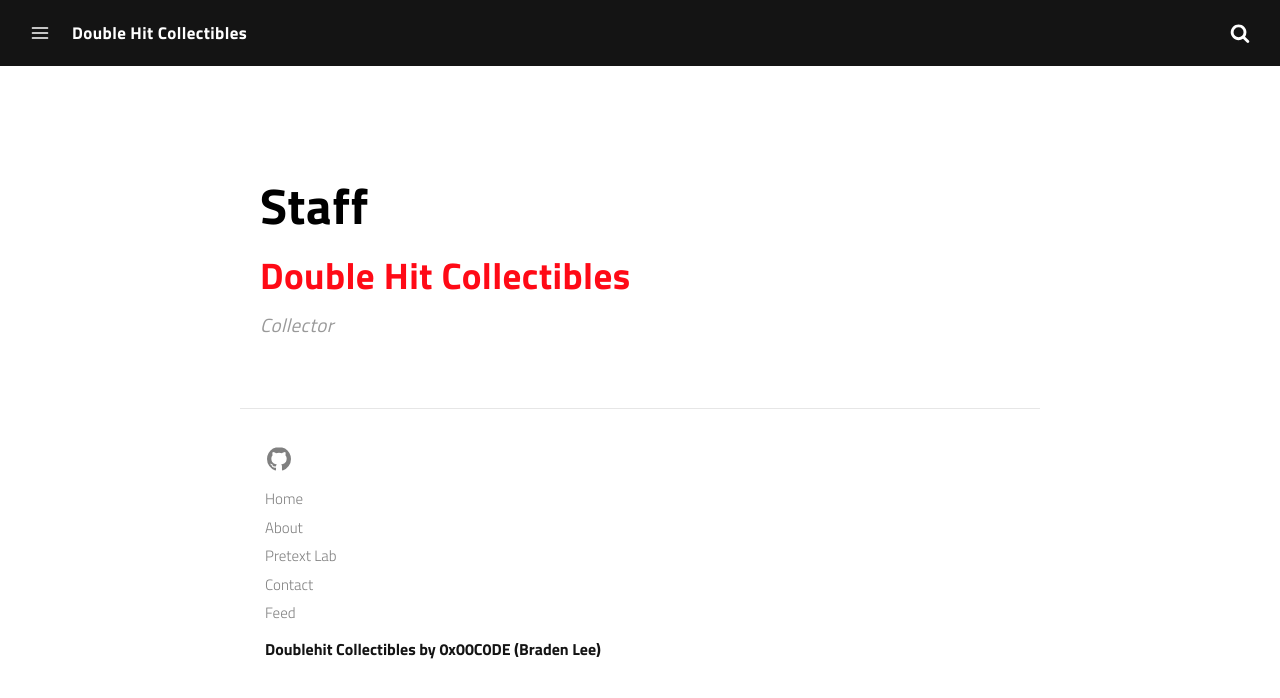
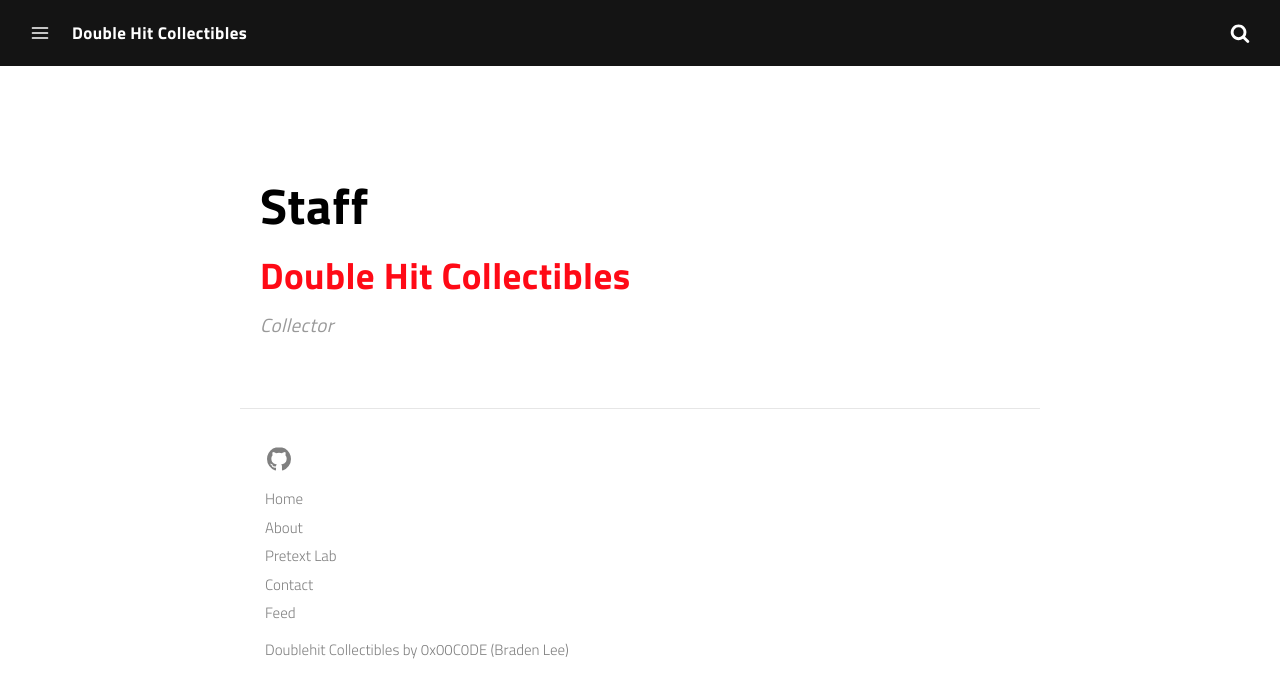
Before and after one commit to doublehitcollectibles/doublehitcollectibles.github.io, a Jekyll site: the page built from staff.html, in a window 1280 px wide. Shown: the top 698 px of the page. Built offline with Jekyll 4.4.1, drawn with Linux system fonts in a browser that asks for light colours; a script that is not in the unit is left out.

Commit message:
Match footer credit styling to footer links

```diff
--- a/_includes/footer.html
+++ b/_includes/footer.html
@@ -34,8 +34,8 @@
 
     {% include links.html %}
 
-    <p>
-      <span>Doublehit Collectibles by 0x00C0DE (Braden Lee)</span>
+    <p class="footer-credit">
+      <a href="{{ site.url }}{{ site.baseurl }}/">Doublehit Collectibles by 0x00C0DE (Braden Lee)</a>
     </p>
 </footer>
 
--- a/_sass/_footer.scss
+++ b/_sass/_footer.scss
@@ -84,6 +84,19 @@
       }
     }
   }
+
+  .footer-credit {
+    margin-bottom: 0;
+
+    a {
+      text-decoration: none;
+      font-size: rem(15px);
+
+      &:hover {
+        text-decoration: underline;
+      }
+    }
+  }
 }
 
 .main-page {
```
